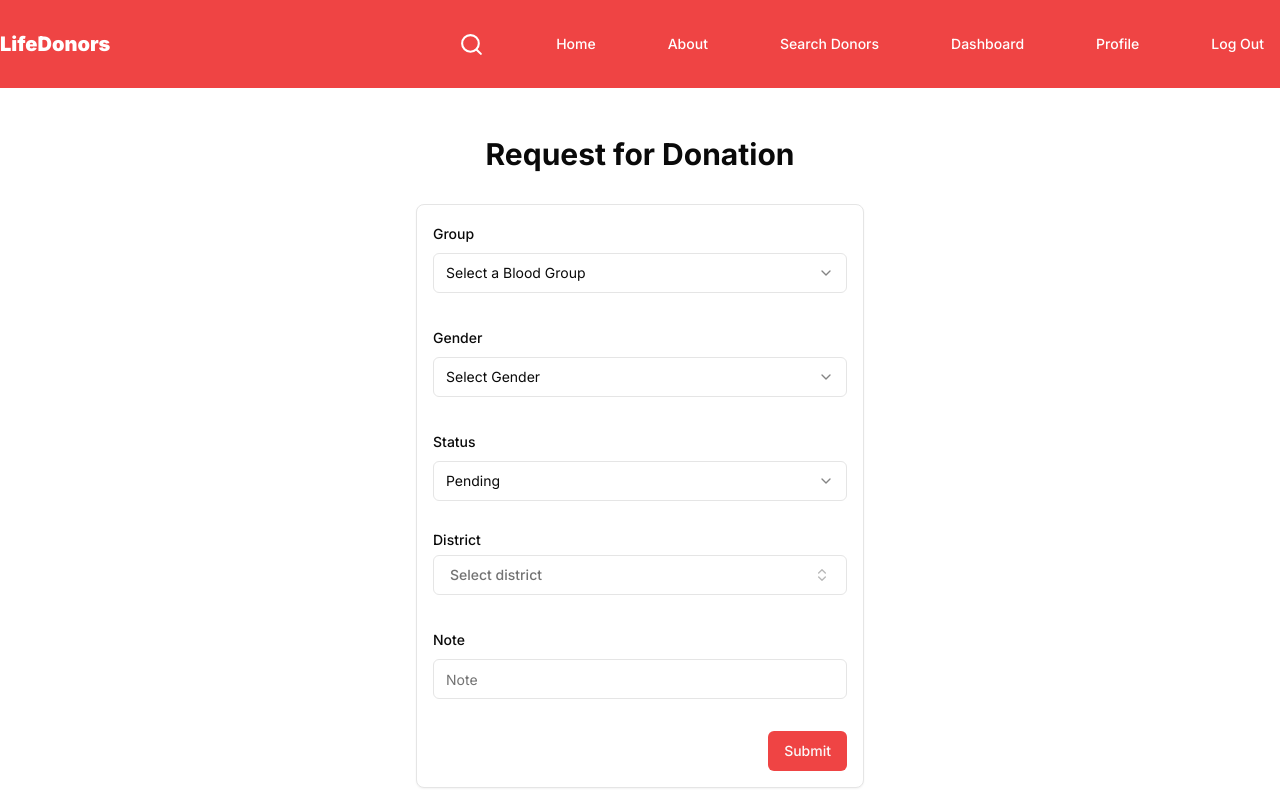
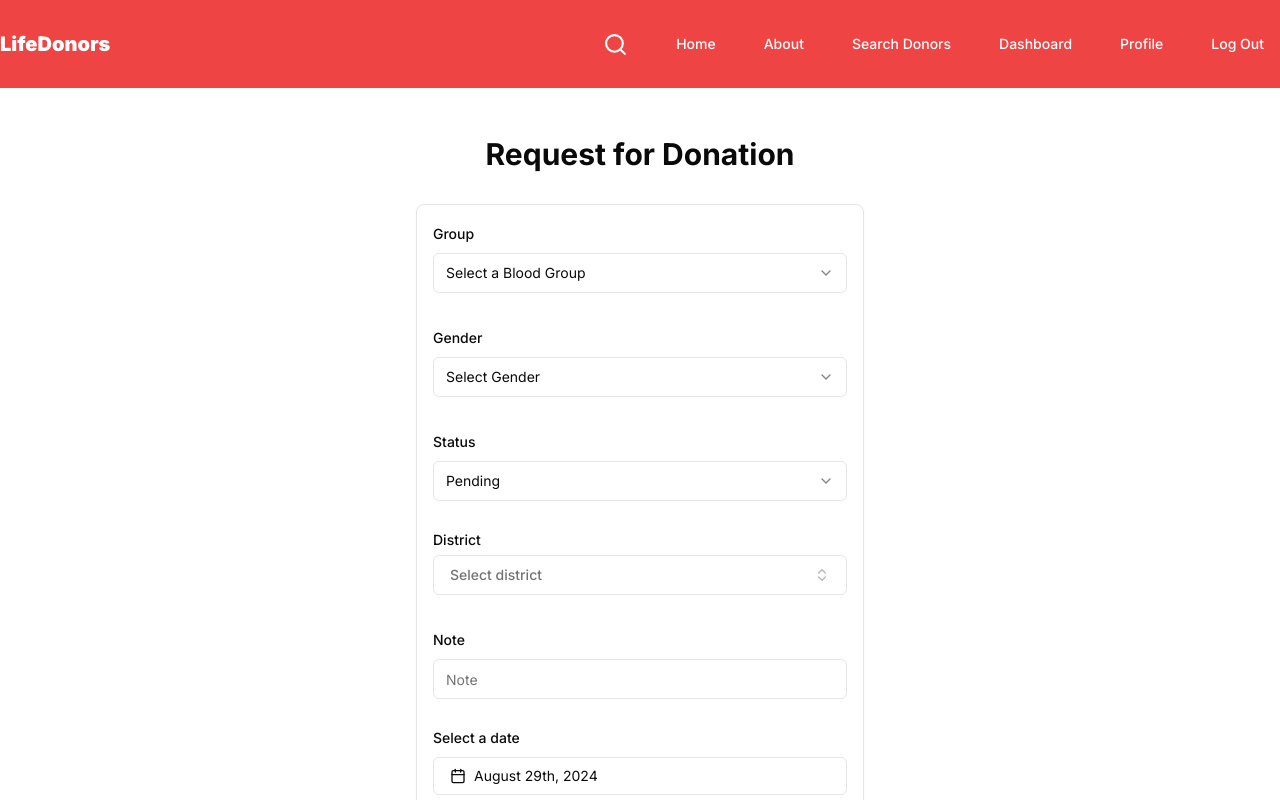
Before and after one commit to Topu-Roy/LifeDonors, a Next.js app: page /request-donor in a window 1280 px wide. Shown: the top 800 px of the page. Built offline with nearby package versions, Linux system fonts and the light colour scheme; sample sign-in values are in the browser's storage.

Commit message:
Request for donation api

```diff
--- a/package.json
+++ b/package.json
@@ -1,6 +1,6 @@
 {
   "name": "life-donors",
-  "version": "0.1.0",
+  "version": "1.1.0",
   "private": true,
   "type": "module",
   "scripts": {
--- a/src/app/login/page.tsx
+++ b/src/app/login/page.tsx
@@ -9,9 +9,10 @@ import { Button } from "@/components/ui/button";
 import { MyFormField } from "@/components/MyFormField";
 import Link from "next/link";
 import { useRouter } from "next/navigation";
-import { Suspense, useEffect } from "react";
+import { Suspense, useEffect, useState } from "react";
 import { useUserStore } from "@/store/userData";
 import { useToast } from "@/hooks/use-toast";
+import { Loader2 } from "lucide-react";
 
 type LoginResponse = {
   token: string;
@@ -33,6 +34,7 @@ function LoginPage() {
   const { toast } = useToast();
   const userData = useUserStore((store) => store.userData);
   const setUserData = useUserStore((store) => store.setUser);
+  const [isLoading, setIsLoading] = useState(false);
   const router = useRouter();
 
   useEffect(() => {
@@ -51,6 +53,7 @@ function LoginPage() {
 
   async function onSubmit(data: z.infer<typeof FormSchema>) {
     try {
+      setIsLoading(true);
       const response = await fetch(
         "https://life-donors.onrender.com/users/login/",
         {
@@ -66,6 +69,7 @@ function LoginPage() {
       );
 
       if (response.ok) {
+        setIsLoading(false);
         toast({
           title: "Login successful",
           description: "You are now logged in...!",
@@ -80,6 +84,7 @@ function LoginPage() {
       }
 
       if (!response.ok) {
+        setIsLoading(false);
         toast({
           variant: "destructive",
           title: "Invalid credentials",
@@ -87,7 +92,7 @@ function LoginPage() {
         });
       }
     } catch (error) {
-      console.error(error);
+      setIsLoading(false);
       if (error instanceof Error) {
         toast({
           variant: "destructive",
@@ -137,7 +142,7 @@ function LoginPage() {
 
               <div className="flex w-full items-center justify-end">
                 <Button className="bg-destructive" type="submit">
-                  Submit
+                  {isLoading ? <Loader2 className="animate-spin" /> : "Submit"}
                 </Button>
               </div>
             </form>
--- a/src/app/request-donor/page.tsx
+++ b/src/app/request-donor/page.tsx
@@ -35,14 +35,16 @@ import {
   SelectTrigger,
   SelectValue,
 } from "@/components/ui/select";
-import { Check, ChevronsUpDown } from "lucide-react";
+import { format } from "date-fns";
+import { CalendarIcon, Check, ChevronsUpDown } from "lucide-react";
 import { cn } from "@/lib/utils";
 import { districts } from "@/assets/constants";
 import { Card } from "@/components/ui/card";
 import { useRouter } from "next/navigation";
 import { useToast } from "@/hooks/use-toast";
 import { useUserStore } from "@/store/userData";
-import { Suspense } from "react";
+import { Suspense, useEffect, useState } from "react";
+import { Calendar } from "@/components/ui/calendar";
 
 const formSchema = z.object({
   blood_group: z
@@ -58,8 +60,7 @@ const formSchema = z.object({
   details: z.string().min(1, { message: "Details cannot be empty." }),
 });
 
-function getCurrentDateFormatted() {
-  const date = new Date();
+function getCurrentDateFormatted(date: Date) {
   const month = String(date.getMonth() + 1).padStart(2, "0");
   const day = String(date.getDate()).padStart(2, "0");
   const year = date.getFullYear();
@@ -68,6 +69,7 @@ function getCurrentDateFormatted() {
 }
 
 function RequestDonor() {
+  const [date, setDate] = useState<Date | undefined>(new Date());
   const { userData } = useUserStore();
   const { toast } = useToast();
   const router = useRouter();
@@ -82,7 +84,21 @@ function RequestDonor() {
     },
   });
 
+  useEffect(() => {
+    if (!userData) {
+      router.replace("/login");
+    }
+  }, [userData]);
+
   async function onSubmit(data: z.infer<typeof formSchema>) {
+    if (!date) {
+      return toast({
+        variant: "destructive",
+        title: "User is not authenticated",
+        description: `Please log in to do this operation`,
+      });
+    }
+
     if (!userData) {
       toast({
         title: "User is not authenticated",
@@ -91,29 +107,33 @@ function RequestDonor() {
       return router.push("/login");
     }
 
+    const formValues = {
+      user_id: parseInt(userData.userId!),
+      blood_group: data.blood_group,
+      blood_request_type: data.blood_request_type,
+      district: data.district,
+      date_of_donation: getCurrentDateFormatted(date),
+      gender: data.gender,
+      details: data.details,
+    };
+
+    console.log(formValues);
+
     const res = await fetch(
-      `https://life-donors.onrender.com/users/requests/?donor_id=${userData.userId}`,
+      `https://life-donors.onrender.com/users/create/request/`,
       {
         method: "POST",
         headers: {
           "Content-Type": "application/json",
         },
-        body: JSON.stringify({
-          blood_group: data.blood_group,
-          blood_request_type: data.blood_request_type,
-          district: data.district,
-          date_of_donation: getCurrentDateFormatted(),
-          gender: data.gender,
-          details: data.details,
-          cancel: false,
-        }),
+        body: JSON.stringify(formValues),
       },
     );
 
     if (res.ok) {
       toast({
         title: "Request is created",
-        description: `Requested for a donor on ${getCurrentDateFormatted()}`,
+        description: `Requested for a donor on ${getCurrentDateFormatted(date)}`,
       });
       router.push("/dashboard");
     }
@@ -291,6 +311,32 @@ function RequestDonor() {
                 )}
               />
 
+              <div className="flex flex-col gap-3">
+                <FormLabel>Select a date</FormLabel>
+                <Popover>
+                  <PopoverTrigger asChild>
+                    <Button
+                      variant={"outline"}
+                      className={cn(
+                        "flex-1 justify-start text-left font-normal",
+                        !date && "text-muted-foreground",
+                      )}
+                    >
+                      <CalendarIcon className="mr-2 h-4 w-4" />
+                      {date ? format(date, "PPP") : <span>Pick a date</span>}
+                    </Button>
+                  </PopoverTrigger>
+                  <PopoverContent className="w-auto p-0">
+                    <Calendar
+                      mode="single"
+                      selected={date}
+                      onSelect={setDate}
+                      initialFocus
+                    />
+                  </PopoverContent>
+                </Popover>
+              </div>
+
               <div className="flex items-end justify-end">
                 <Button variant={"destructive"} type="submit">
                   Submit
@@ -311,13 +357,3 @@ export default function Page() {
     </Suspense>
   );
 }
-
-// {
-//     "blood_group": null,
-//     "blood_request_type": null,
-//     "district": "",
-//     "date_of_donation": null,
-//     "gender": null,
-//     "details": "",
-//     "cancel": false
-// }
--- a/src/components/NavBar.tsx
+++ b/src/components/NavBar.tsx
@@ -49,7 +49,7 @@ export default function NavBar() {
               </SheetContent>
             </Sheet>
           </div>
-          <div className="hidden items-center justify-end gap-10 lg:flex">
+          <div className="hidden items-center justify-end gap-4 lg:flex">
             <SearchDialog />
             <Link href={"/"} className="transition-all hover:scale-105">
               <Button variant={"ghost"}>Home</Button>
```
